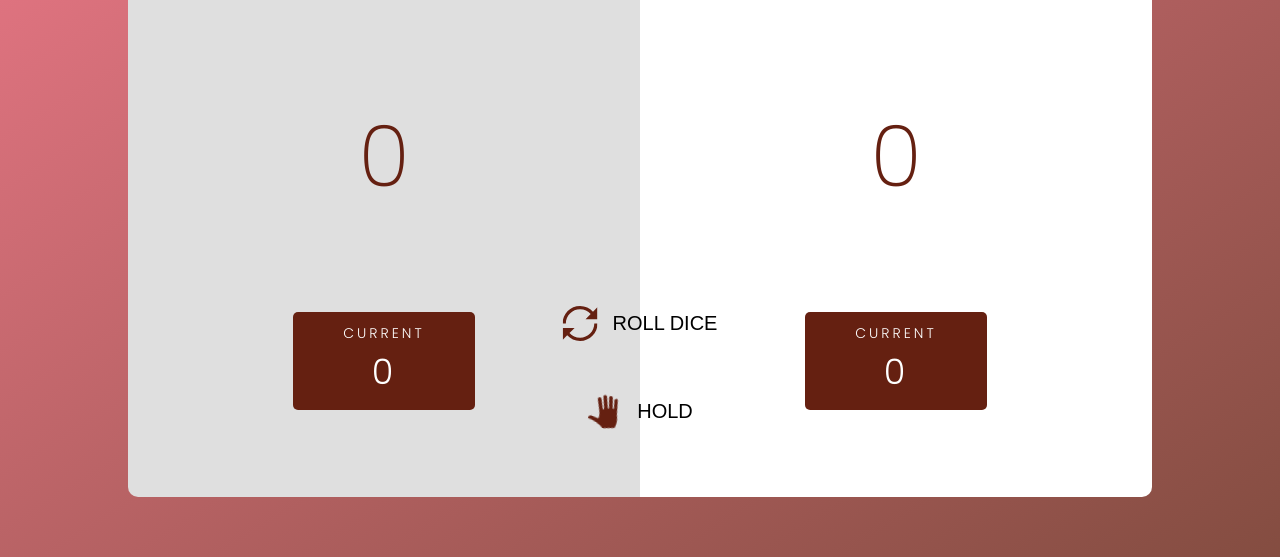
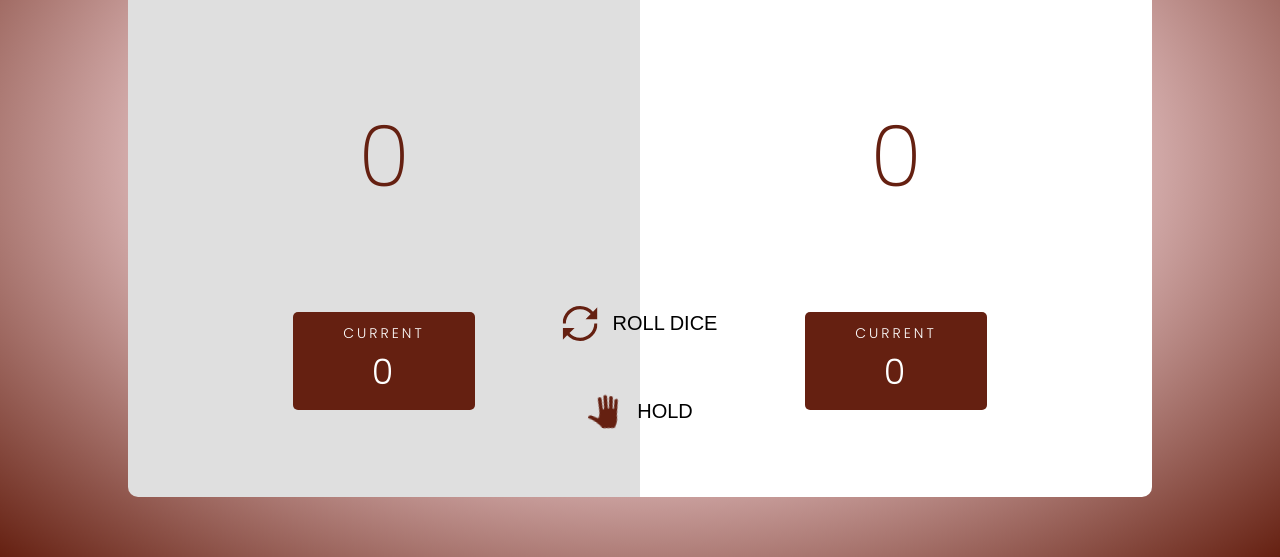
Before and after one commit to MarcioBBS/Pig-Game, a website: page index.html in a window 1280 px wide. Shown: the part 243-800 px from the top of the page. Drawn offline with nearby package versions, Linux system fonts and the light colour scheme; files that its build step writes are made by us from their sources.

Commit message:
Update body background

```diff
--- a/sass/base/_bases.scss
+++ b/sass/base/_bases.scss
@@ -13,9 +13,9 @@ html {
 body {
     box-sizing: border-box;
     height: 100vh;
-    background-image: linear-gradient(to right bottom,
-        rgba($color-primary, .8),
-        rgba($color-secondary, .8));
-
+    background-image: radial-gradient(
+        rgba($color-primary, .2) 0%,
+        rgba($color-primary, .2) 40%,
+        $color-secondary);
 
 }
```
